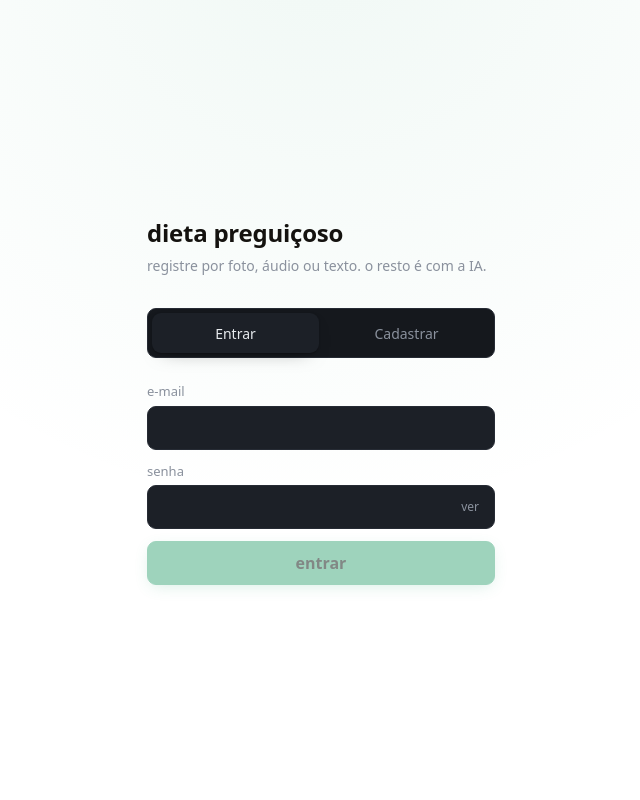
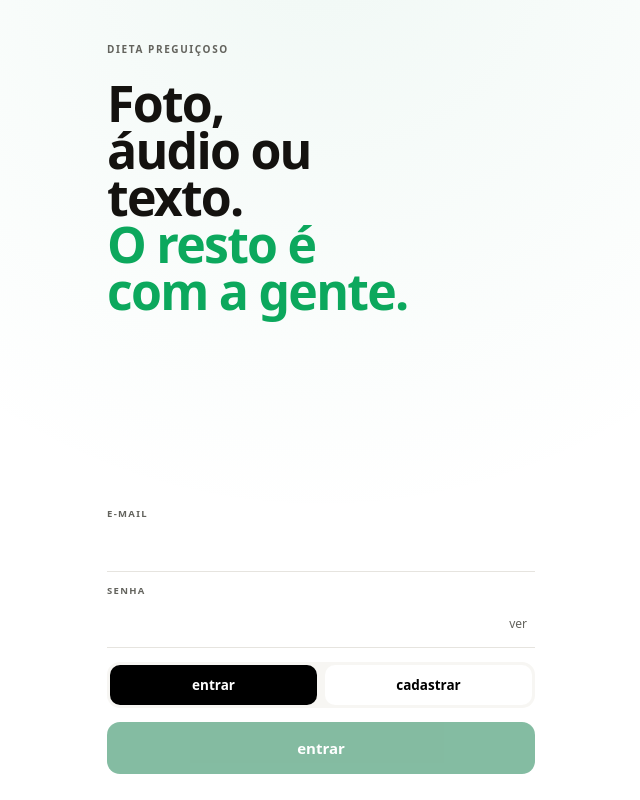
Before and after one commit to joaovritter/dieta-preguicoso, a React (Vite) app in the folder frontend/: page /login in a window 1280 px wide. Shown: the whole page, without its empty margins (319-959 px from the left). Built offline with nearby package versions, Linux system fonts and the light colour scheme.

Commit message:
Login no visual Sistema em MUI

```diff
--- a/frontend/src/pages/Login.tsx
+++ b/frontend/src/pages/Login.tsx
@@ -1,10 +1,74 @@
 import { useState } from 'react';
+import Box from '@mui/material/Box';
+import ButtonBase from '@mui/material/ButtonBase';
+import InputBase from '@mui/material/InputBase';
+import Typography from '@mui/material/Typography';
 import { useAuth } from '../auth/useAuth';
 import { mensagemDoErro } from '../lib/api';
-import Campo from '../components/Campo';
 import Erro from '../components/Erro';
+import BotaoCta from '../components/ui/BotaoCta';
+import RotuloSecao from '../components/ui/RotuloSecao';
+import Segmentado from '../components/ui/Segmentado';
 
 type Aba = 'entrar' | 'cadastrar';
+
+interface PropsCampo {
+  rotulo: string;
+  valor: string;
+  aoMudar: (valor: string) => void;
+  tipo?: 'text' | 'email' | 'password';
+  autoComplete: string;
+  aviso?: string;
+}
+
+function CampoSublinhado({ rotulo, valor, aoMudar, tipo = 'text', autoComplete, aviso }: PropsCampo) {
+  const [revelada, setRevelada] = useState(false);
+  const senha = tipo === 'password';
+  return (
+    <Box component="label" sx={{ display: 'flex', flexDirection: 'column', gap: '5px' }}>
+      <RotuloSecao sx={{ letterSpacing: '.14em' }}>{rotulo}</RotuloSecao>
+      <Box
+        sx={{
+          display: 'flex',
+          alignItems: 'center',
+          minHeight: 48,
+          borderBottom: '1.6px solid',
+          borderColor: valor === '' ? 'neutro.borda' : 'text.primary',
+          transition: 'border-color .2s',
+          '&:focus-within': { borderColor: 'text.primary' },
+        }}
+      >
+        <InputBase
+          fullWidth
+          type={senha && revelada ? 'text' : tipo}
+          value={valor}
+          autoComplete={autoComplete}
+          onChange={(evento) => aoMudar(evento.target.value)}
+          sx={{
+            fontWeight: 500,
+            fontSize: 16,
+            ...(senha && !revelada && valor !== '' && { letterSpacing: '.2em', fontSize: 18 }),
+          }}
+        />
+        {senha && (
+          <ButtonBase
+            aria-label={revelada ? 'ocultar senha' : 'mostrar senha'}
+            aria-pressed={revelada}
+            onClick={() => setRevelada((antes) => !antes)}
+            sx={{ minHeight: 32, px: 1, fontFamily: 'inherit', fontSize: 12, color: 'text.secondary' }}
+          >
+            {revelada ? 'ocultar' : 'ver'}
+          </ButtonBase>
+        )}
+      </Box>
+      {aviso !== undefined && (
+        <Typography component="span" sx={{ fontSize: 12, color: 'error.main' }}>
+          {aviso}
+        </Typography>
+      )}
+    </Box>
+  );
+}
 
 export default function Login() {
   const { entrar, cadastrar } = useAuth();
@@ -40,57 +104,59 @@ export default function Login() {
     }
   }
 
+  function trocarAba(nova: Aba) {
+    setAba(nova);
+    setErro(null);
+    setRepetida('');
+  }
+
   return (
-    <main className="login">
-      <h1>dieta preguiçoso</h1>
-      <p className="mudo">registre por foto, áudio ou texto. o resto é com a IA.</p>
+    <Box
+      component="main"
+      sx={{
+        maxWidth: 480,
+        mx: 'auto',
+        minHeight: '100dvh',
+        p: '44px 26px 26px',
+        display: 'flex',
+        flexDirection: 'column',
+        justifyContent: 'space-between',
+        gap: '32px',
+        position: 'relative',
+      }}
+    >
+      <Box sx={{ display: 'flex', flexDirection: 'column', gap: '26px' }}>
+        <RotuloSecao sx={{ fontSize: 10 }}>dieta preguiçoso</RotuloSecao>
+        <Typography
+          component="h1"
+          sx={{ m: 0, fontWeight: 800, fontSize: 50, lineHeight: 0.94, letterSpacing: '-.035em' }}
+        >
+          Foto,
+          <br />
+          áudio ou
+          <br />
+          texto.
+          <br />
+          <Box component="span" sx={{ color: 'primary.vivo' }}>
+            O resto é
+            <br />
+            com a gente.
+          </Box>
+        </Typography>
+      </Box>
 
-      <div className="abas" role="tablist">
-        {(['entrar', 'cadastrar'] as Aba[]).map((item) => (
-          <button
-            key={item}
-            type="button"
-            role="tab"
-            className="aba"
-            aria-selected={aba === item}
-            onClick={() => {
-              setAba(item);
-              setErro(null);
-              setRepetida('');
-            }}
-          >
-            {item}
-          </button>
-        ))}
-      </div>
+      <Box
+        component="form"
+        onSubmit={(evento: React.FormEvent) => void enviar(evento)}
+        sx={{ display: 'flex', flexDirection: 'column', gap: '14px' }}
+      >
+        {erro !== null && <Erro mensagem={erro} aoFechar={() => setErro(null)} />}
 
-      {erro !== null && <Erro mensagem={erro} aoFechar={() => setErro(null)} />}
-
-      <form onSubmit={(evento) => void enviar(evento)}>
         {cadastrando && (
-          <label className="campo">
-            <span className="campo-rotulo">nome</span>
-            <input
-              className="campo-entrada"
-              value={nome}
-              autoComplete="name"
-              onChange={(evento) => setNome(evento.target.value)}
-            />
-          </label>
+          <CampoSublinhado rotulo="nome" valor={nome} aoMudar={setNome} autoComplete="name" />
         )}
-
-        <label className="campo">
-          <span className="campo-rotulo">e-mail</span>
-          <input
-            className="campo-entrada"
-            type="email"
-            value={email}
-            autoComplete="email"
-            onChange={(evento) => setEmail(evento.target.value)}
-          />
-        </label>
-
-        <Campo
+        <CampoSublinhado rotulo="e-mail" tipo="email" valor={email} aoMudar={setEmail} autoComplete="email" />
+        <CampoSublinhado
           rotulo="senha"
           tipo="password"
           valor={senha}
@@ -98,10 +164,9 @@ export default function Login() {
           autoComplete={cadastrando ? 'new-password' : 'current-password'}
           aviso={senhaCurta ? 'mínimo de 8 caracteres' : undefined}
         />
-
         {cadastrando && (
-          <Campo
-            rotulo="repita a senha"
+          <CampoSublinhado
+            rotulo="confirmar senha"
             tipo="password"
             valor={repetida}
             aoMudar={setRepetida}
@@ -110,10 +175,21 @@ export default function Login() {
           />
         )}
 
-        <button type="submit" className="botao botao-primario" style={{ width: '100%' }} disabled={!podeEnviar}>
+        <Segmentado<Aba>
+          rotulo="entrar ou cadastrar"
+          estilo="login"
+          valor={aba}
+          aoMudar={trocarAba}
+          opcoes={[
+            { valor: 'entrar', rotulo: 'entrar' },
+            { valor: 'cadastrar', rotulo: 'cadastrar' },
+          ]}
+        />
+
+        <BotaoCta type="submit" disabled={!podeEnviar}>
           {enviando ? 'aguarde...' : cadastrando ? 'criar conta' : 'entrar'}
-        </button>
-      </form>
-    </main>
+        </BotaoCta>
+      </Box>
+    </Box>
   );
 }
```
